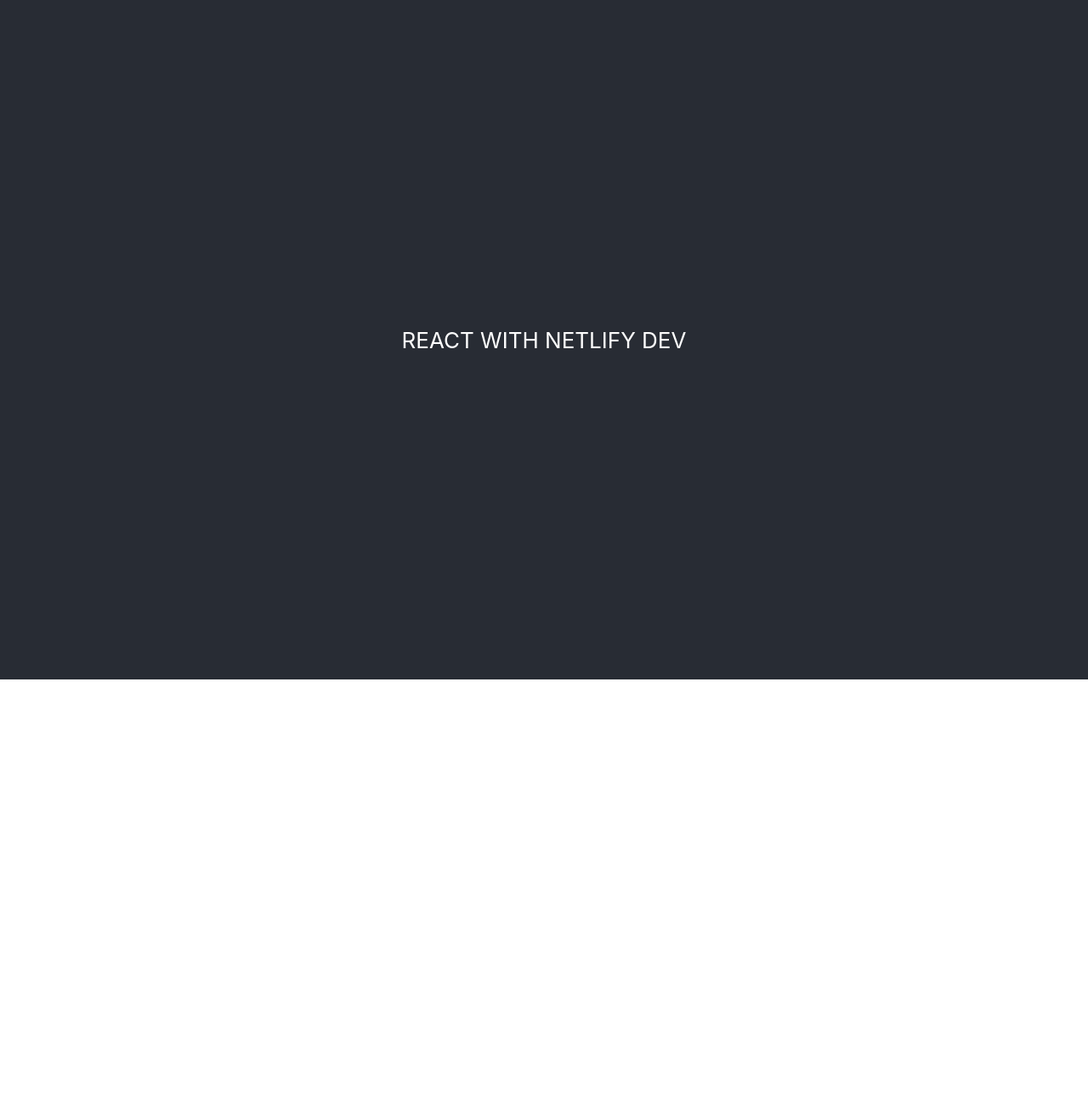
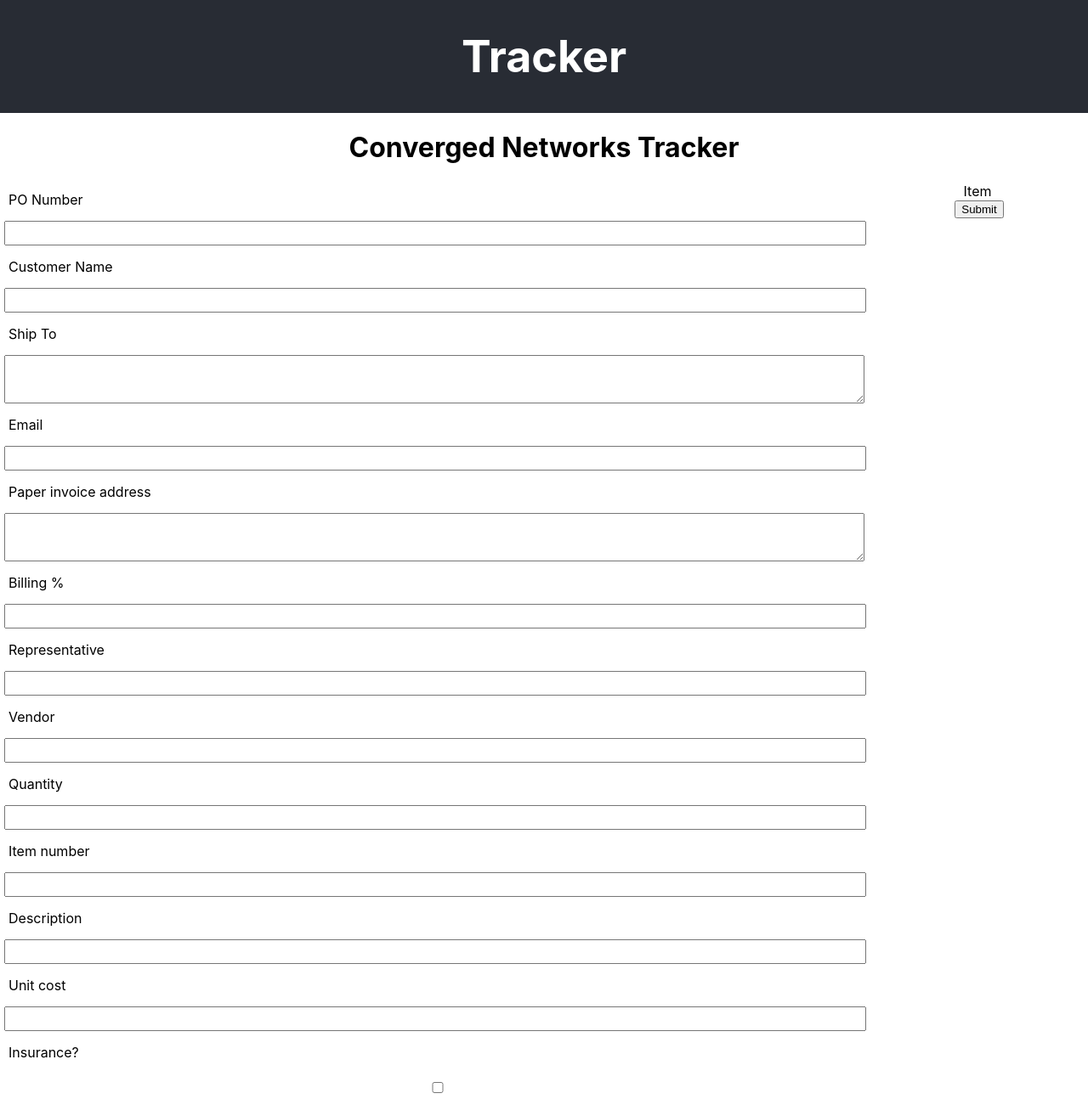
Before and after one commit to kevingduck/tracker-with-crud, a React (Create React App) app: page / in a window 1280 px wide. Shown: the top 1294 px of the page at 85% size. Before the commit the page ends 800 px from the top, so only its background shows below. Built offline with nearby package versions, Linux system fonts and the light colour scheme.

Commit message:
add front end form

```diff
--- a/src/App.css
+++ b/src/App.css
@@ -15,7 +15,7 @@
 
 .App-header {
   background-color: #282c34;
-  min-height: 100vh;
+  /* min-height: 100vh; */
   display: flex;
   flex-direction: column;
   align-items: center;
@@ -36,3 +36,11 @@
     transform: rotate(360deg);
   }
 }
+
+.main-form input, textarea, label {
+  width:1000px;
+  margin:5px;
+  padding:5px;
+  float: left;
+  text-align: left;
+}
--- a/src/App.js
+++ b/src/App.js
@@ -6,9 +6,133 @@
   return (
     <div className="App">
       <header className="App-header">
-        <p> REACT WITH NETLIFY DEV </p>
+        <h1>Tracker</h1>
       </header>
-    </div>
+      <div class="container-fluid main-form">
+        <h1>Converged Networks Tracker</h1>
+        <div class="row">
+          <div class="col-md-8 col-sm-8 col-xs-8">
+            <form method="post" netlify>
+              <div class="form-group ">
+                <label class="control-label " for="po_number">
+                  PO Number
+                    </label>
+                <input class="form-control" id="po_number" name="po_number" type="text" />
+              </div>
+              <div class="form-group ">
+                <label class="control-label" for="name">
+                  Customer Name
+                        </label>
+                <input class="form-control" id="name" name="name" type="text" />
+              </div>
+              <div class="form-group ">
+                <label class="control-label " for="shipping_address">
+                  Ship To
+                        </label>
+                <textarea class="form-control" cols="20" id="shipping_address" name="shipping_address" rows="3"></textarea>
+              </div>
+              <div class="form-group ">
+                <label class="control-label" for="email">
+                  Email
+                        </label>
+                <input class="form-control" id="email" name="email" type="text" />
+              </div>
+              <div class="form-group ">
+                <label class="control-label " for="paper">
+                  Paper invoice address
+                        </label>
+                <textarea class="form-control" cols="40" id="paper" name="paper" rows="3"></textarea>
+              </div>
+              <div class="form-group ">
+                <label class="control-label " for="billing">
+                  Billing %
+                        </label>
+                <input class="form-control" id="billing" name="billing" type="text" />
+              </div>
+              <div class="form-group ">
+                <label class="control-label " for="representative">
+                  Representative
+                        </label>
+                <input class="form-control" id="representative" name="representative" type="text" />
+              </div>
+              <div class="item-form"></div>
+              <div class="item-form">
+                <span>Item</span>
+                <div class="form-group ">
+                  <label class="control-label " for="vendor">
+                    Vendor
+                                </label>
+                  <input class="form-control" id="vendor" name="vendor" type="text" />
+                </div>
+                <div class="form-group ">
+                  <label class="control-label " for="quantity">
+                    Quantity
+                                </label>
+                  <input class="form-control" id="quantity" name="quantity" type="text" />
+                </div>
+                <div class="form-group ">
+                  <label class="control-label " for="item_number">
+                    Item number
+                                </label>
+                  <input class="form-control" id="item_number" name="item_number" type="text" />
+                </div>
+                <div class="form-group ">
+                  <label class="control-label " for="description">
+                    Description
+                                </label>
+                  <input class="form-control" id="description" name="description" type="text" />
+                </div>
+                <div class="form-group ">
+                  <label class="control-label " for="unit_cost">
+                    Unit cost
+                                </label>
+                  <input class="form-control" id="unit_cost" name="unit_cost" type="text" />
+                </div>
+                <div class="form-group ">
+                  <label class="control-label ">
+                    Insurance?
+                                </label>
+                  <div class=" ">
+                    <div class="checkbox">
+                      <label class="checkbox">
+                        <input name="insurance" type="checkbox" value="Yes" />
+                                            Yes
+                                        </label>
+                    </div>
+                  </div>
+                </div>
+                <div class="form-group ">
+                  <label class="control-label " for="unit_sales_price">
+                    Unit Sales Price
+                                </label>
+                  <input class="form-control" id="unit_sales_price" name="unit_sales_price" type="text" />
+                </div>
+                <div class="form-group ">
+                  <label class="control-label ">
+                    Sales tax?
+                                </label>
+                  <div class=" ">
+                    <div class="checkbox">
+                      <label class="checkbox">
+                        <input name="checkbox1" type="checkbox" value="Yes" />
+                                            Yes
+                                        </label>
+                    </div>
+                  </div>
+                </div>
+                <div class="form-group">
+                </div>
+              </div>
+              <div class="form-group">
+                <button class="btn btn-primary" onclick="myFunction()" name="submit" type="submit">
+                  Submit
+                </button>
+              </div>
+            </form>
+          </div>
+        </div>
+      </div>
+      </div>
   );
 }
 
```
Also changed, not shown: 1 other file (tests, documents, lock files or other folders).
